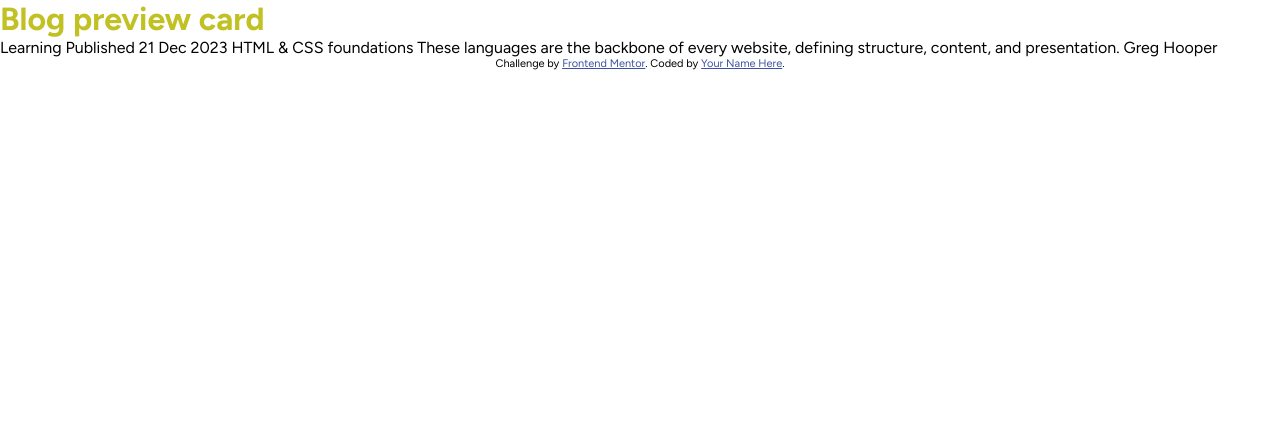
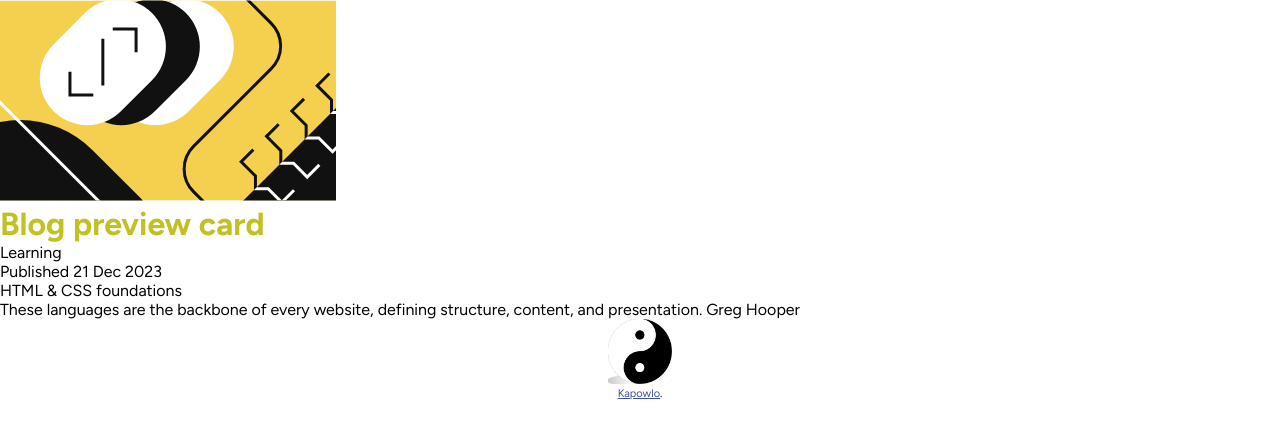
Before and after one commit to kapowlo/blog-preview-card, a plain HTML site: page index.html in a window 1280 px wide. Drawn offline with Linux system fonts and the light colour scheme.

Commit message:
Added main element with class container
Added card

Added svg image added width and height attributes

Added image,text,attribution wrappers

Added ying yang image

```diff
--- a/index.html
+++ b/index.html
@@ -25,21 +25,34 @@
 
 <body>
 
-  <h1>Blog preview card</h1>
-  Learning
+  <main class="container">
+    <div class="card">
+      <!--tryout space evenly to see the effect on all three flex items-->
+      <div class="card-img-wrapper"><img src="assets/images/illustration-article.svg" alt="an illustration " width="336"
+          height="201"></div>
 
-  Published 21 Dec 2023
+      <div class="card-text-wrapper">
+        <h1>Blog preview card</h1>
+        <p class="bold">Learning</p>
+        <p>Published 21 Dec 2023</p>
+        <p class="big bold">HTML & CSS foundations</p>
+        <p class="text-wrap">
+          These languages are the backbone of every website, defining structure, content, and presentation.
+          Greg Hooper
+        </p>
+      </div>
 
-  HTML & CSS foundations
+      <div class="attribution-wrapper">
+        <div class="attribution">
+          <!--use display block on this img-->
+          <img src="assets/images/ying-yang.png" alt="ying yang symbol" width="64" height="65" class="d-block">
+          <p><a href="#">Kapowlo</a>.</p>
+        </div>
+      </div>
 
-  These languages are the backbone of every website, defining structure, content, and presentation.
-
-  Greg Hooper
-
-  <div class="attribution">
-    Challenge by <a href="https://www.frontendmentor.io?ref=challenge" target="_blank">Frontend Mentor</a>.
-    Coded by <a href="#">Your Name Here</a>.
-  </div>
+    </div>
+  </main>
 </body>
 
+
 </html>
```
